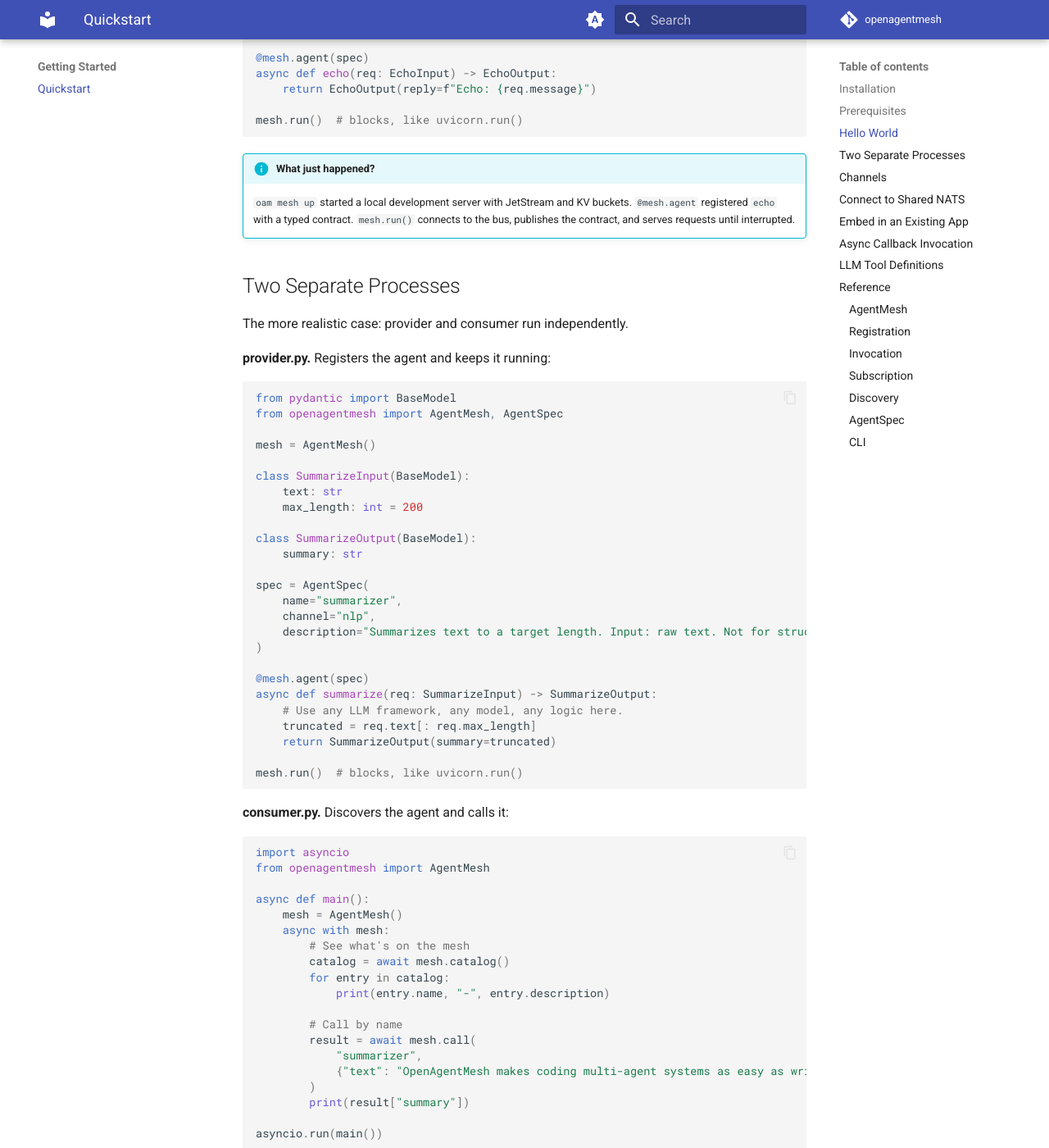
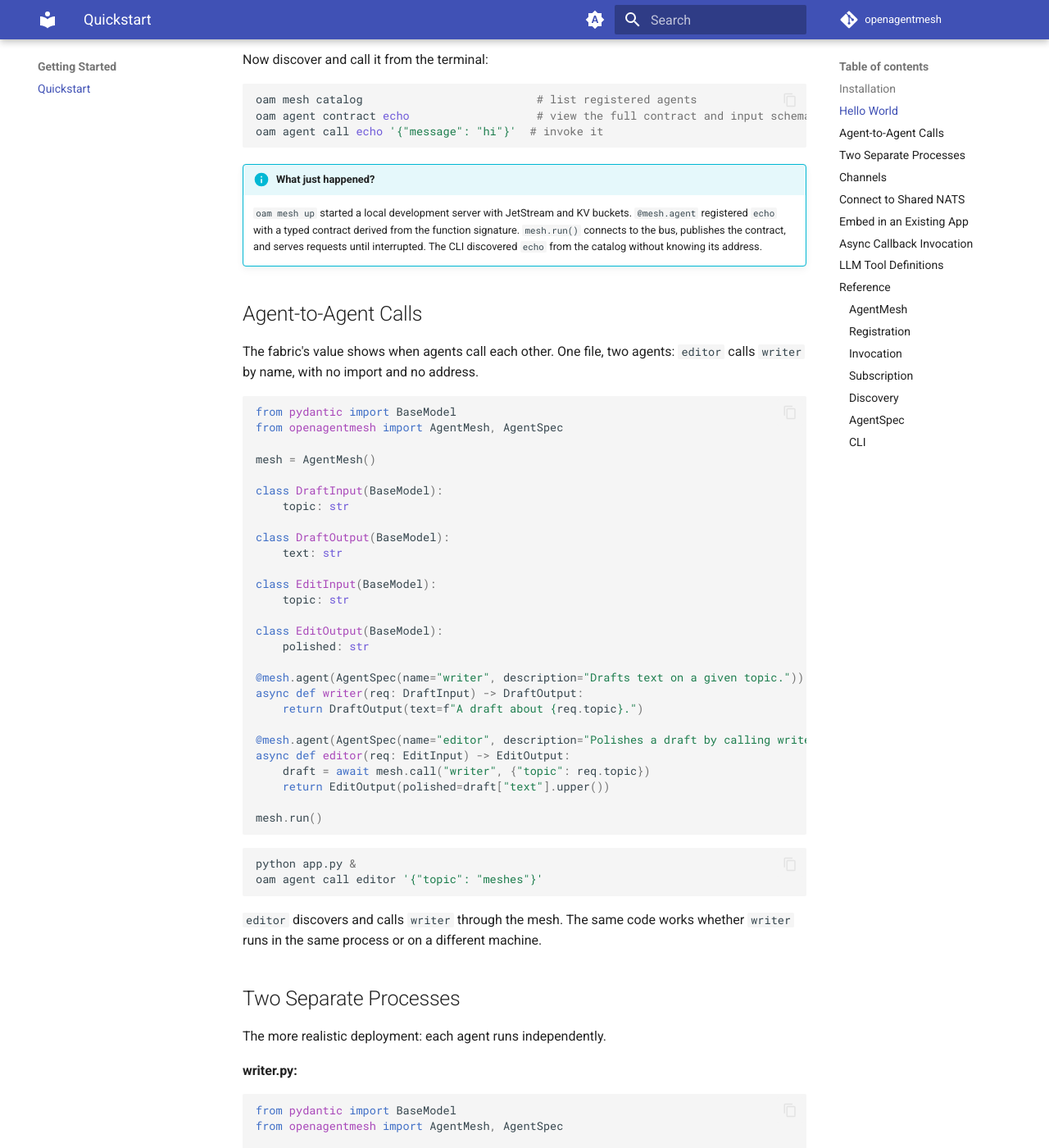
Before and after one commit to openagentmesh/openagentmesh, an MkDocs documentation site: the page built from docs/quickstart.md, in a window 1280 px wide and 1400 px high, scrolled down 926 px. Shown: the whole window at 82% size. Built offline with MkDocs 1.6.1 and Material for MkDocs 9.7.7, drawn with Linux system fonts in a browser that asks for light colours; comment, search, counter and statistics services are not loaded; some of the changed text lies outside the part shown.

Commit message:
docs(cli): rename oam agent inspect to contract, redesign quickstart
Aligns CLI command with SDK method name (mesh.contract()).
Quickstart now leads with oam mesh up + single agent + CLI workflow;
adds agent-to-agent self-discovery example before the two-process section.
README updated to match.

````diff
--- a/docs/quickstart.md
+++ b/docs/quickstart.md
@@ -8,17 +6,15 @@
 pip install openagentmesh
 ```
 
-## Prerequisites
+## Hello World
 
-Start a local development server in a separate terminal:
+Start a local development server:
 
 ```bash
 oam mesh up
 ```
 
-## Hello World
-
-One file. One agent. Registered and serving.
+Register an agent (`agent.py`):
 
 ```python
 from pydantic import BaseModel
@@ -32,23 +28,74 @@
 class EchoOutput(BaseModel):
     reply: str
 
-spec = AgentSpec(name="echo", description="Echoes a message back.")
-
-@mesh.agent(spec)
+@mesh.agent(AgentSpec(name="echo", description="Echoes a message back."))
 async def echo(req: EchoInput) -> EchoOutput:
     return EchoOutput(reply=f"Echo: {req.message}")
 
 mesh.run()  # blocks, like uvicorn.run()
 ```
 
+```bash
+python agent.py
+```
+
+Now discover and call it from the terminal:
+
+```bash
+oam mesh catalog                          # list registered agents
+oam agent contract echo                   # view the full contract and input schema
+oam agent call echo '{"message": "hi"}'  # invoke it
+```
+
 !!! info "What just happened?"
-    `oam mesh up` started a local development server with JetStream and KV buckets. `@mesh.agent` registered `echo` with a typed contract. `mesh.run()` connects to the bus, publishes the contract, and serves requests until interrupted.
+    `oam mesh up` started a local development server with JetStream and KV buckets. `@mesh.agent` registered `echo` with a typed contract derived from the function signature. `mesh.run()` connects to the bus, publishes the contract, and serves requests until interrupted. The CLI discovered `echo` from the catalog without knowing its address.
+
+## Agent-to-Agent Calls
+
+The fabric's value shows when agents call each other. One file, two agents: `editor` calls `writer` by name, with no import and no address.
+
+```python
+from pydantic import BaseModel
+from openagentmesh import AgentMesh, AgentSpec
+
+mesh = AgentMesh()
+
+class DraftInput(BaseModel):
+    topic: str
+
+class DraftOutput(BaseModel):
+    text: str
+
+class EditInput(BaseModel):
+    topic: str
+
+class EditOutput(BaseModel):
+    polished: str
+
+@mesh.agent(AgentSpec(name="writer", description="Drafts text on a given topic."))
+async def writer(req: DraftInput) -> DraftOutput:
+    return DraftOutput(text=f"A draft about {req.topic}.")
+
+@mesh.agent(AgentSpec(name="editor", description="Polishes a draft by calling writer."))
+async def editor(req: EditInput) -> EditOutput:
+    draft = await mesh.call("writer", {"topic": req.topic})
+    return EditOutput(polished=draft["text"].upper())
+
+mesh.run()
+```
+
+```bash
+python app.py &
+oam agent call editor '{"topic": "meshes"}'
+```
+
+`editor` discovers and calls `writer` through the mesh. The same code works whether `writer` runs in the same process or on a different machine.
 
 ## Two Separate Processes
 
-The more realistic case: provider and consumer run independently.
+The more realistic deployment: each agent runs independently.
 
-**provider.py.** Registers the agent and keeps it running:
+**writer.py:**
 
 ```python
 from pydantic import BaseModel
@@ -63,19 +110,15 @@
 class SummarizeOutput(BaseModel):
     summary: str
 
-spec = AgentSpec(
+@mesh.agent(AgentSpec(
     name="summarizer",
     channel="nlp",
     description="Summarizes text to a target length. Input: raw text. Not for structured data.",
-)
+))
+async def summarize(req: SummarizeInput) -> SummarizeOutput:
+    return SummarizeOutput(summary=req.text[: req.max_length])
 
-@mesh.agent(spec)
-async def summarize(req: SummarizeInput) -> SummarizeOutput:
-    # Use any LLM framework, any model, any logic here.
-    truncated = req.text[: req.max_length]
-    return SummarizeOutput(summary=truncated)
-
-mesh.run()  # blocks, like uvicorn.run()
+mesh.run()
 ```
 
 **consumer.py.** Discovers the agent and calls it:
@@ -87,25 +130,21 @@
 async def main():
     mesh = AgentMesh()
     async with mesh:
-        # See what's on the mesh
         catalog = await mesh.catalog()
         for entry in catalog:
             print(entry.name, "-", entry.description)
 
-        # Call by name
         result = await mesh.call(
             "summarizer",
-            {"text": "OpenAgentMesh makes coding multi-agent systems as easy as writing REST endpoint", "max_length": 50},
+            {"text": "OpenAgentMesh makes coding multi-agent systems as easy as writing a REST endpoint", "max_length": 50},
         )
         print(result["summary"])
 
 asyncio.run(main())
 ```
 
-Run the provider first, then the consumer:
-
 ```bash
-python provider.py &
+python writer.py &
 python consumer.py
 ```
 
````
Also changed, not shown: other parts of docs/quickstart.md (+0 -2 lines), README.md (+37 -25 lines), docs/api/cli.md (+3 -3 lines), docs/cookbook/multi-process.md (+1 -1 lines), km/adr/0033-cli-surface-and-phase-1-scope.md (+2 -2 lines), 2 other files.
